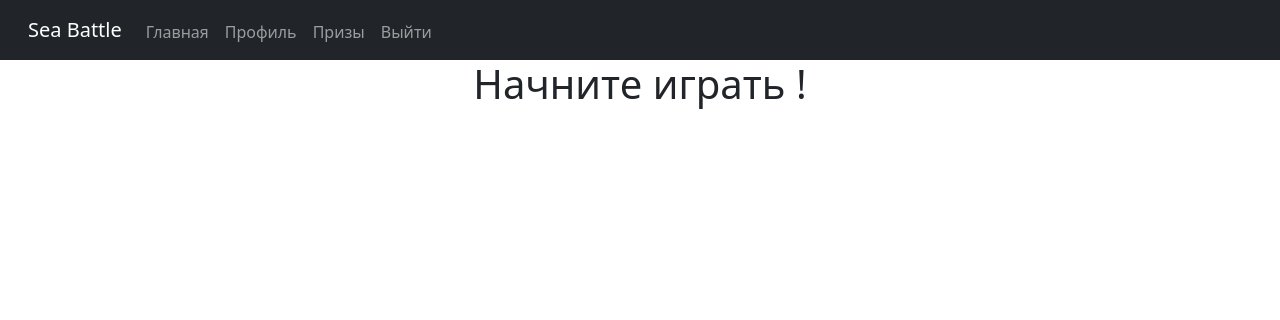
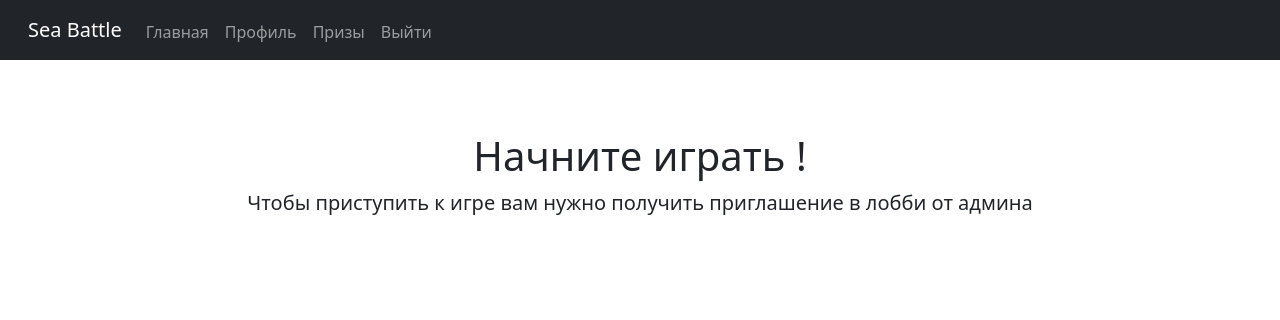
Before and after one commit to QvkkpotentialExplorer/Sea_battle-, a Flask app: template blueprints/profiles/templates/user.html in a window 1280 px wide. Shown: the top 320 px of the page. Run offline with Flask 3, Linux system fonts and the light colour scheme; the template is opened without the code that fills it, so the values that code supplies are empty; some libraries are stand-ins or nearby versions.

Commit message:
Working with Bootstrap

```diff
--- a/blueprints/profiles/templates/user.html
+++ b/blueprints/profiles/templates/user.html
@@ -6,13 +6,14 @@
     <style>
         @import '/static/css/bootstrap.min.css';
 
+
     </style>
 
     <title>{{user.login}} profile</title>
 </head>
-<body class="w-100 h-100">
-<div class='container-fluid d-flex px-0 flex-column-3'>
-    <div class="container-fluid flex_column px-0 mx-0">
+<body class="h-100">
+<div class='cover-container w-100 d-flex px-0 flex-column '>
+    <header class="mb-4">
         <nav class="navbar navbar-expand-lg navbar-dark bg-dark mb-auto">
             <div class="container-fluid mt-1">
                 <span class="navbar-brand mx-3 mb-1  h1">Sea Battle</span>
@@ -43,13 +44,13 @@
                 </div>
             </div>
         </nav>
-    <div class="container mx-auto  mt-4-lg">
-        <div class="text-center justify-content-center align-items-center">
+    </header>
+    <main class="container mx-auto  mt-auto align-self-center ">
+        <div class="py-5 text-center">
             <h1>Начните играть !</h1>
-            <p class="lead"></p>
+            <p class="lead"> Чтобы приступить к игре вам нужно получить приглашение в лобби от админа</p>
         </div>
-    </div>
-    </div>
+    </main>
 
 </div>
 
```
